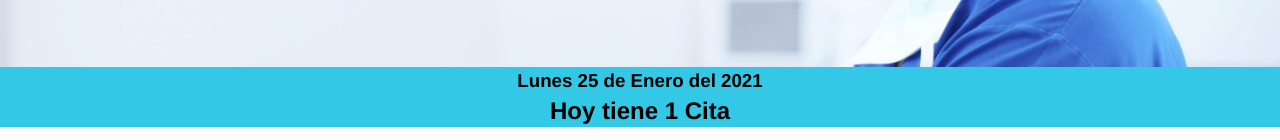
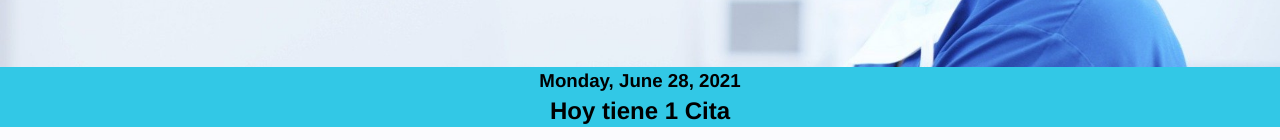
Before and after one commit to AJ-Wi/AJ-Recipe_vue-CLI, a Vue app: page / in a window 1280 px wide. Shown: the part 133-273 px from the top of the page. Built offline with nearby package versions, Linux system fonts and the light colour scheme.

Commit message:
agregado formateado de fecha

```diff
--- a/src/App.vue
+++ b/src/App.vue
@@ -4,7 +4,7 @@
     <img src="@/assets/portada.jpg" alt="portada" />
   </section>
   <section class="message">
-    <h3>Lunes 25 de Enero del 2021</h3>
+    <h3>{{ resolvedDate }}</h3>
     <h2>Hoy tiene 1 Cita</h2>
   </section>
   <router-view />
@@ -19,6 +19,17 @@ export default {
   components: {
     Header,
     Footer,
+  },
+  computed: {
+    resolvedDate() {
+      let formatDate = new Date(new Date()).toLocaleDateString(undefined, {
+        weekday: "long",
+        year: "numeric",
+        month: "long",
+        day: "numeric",
+      });
+      return formatDate;
+    },
   },
 };
 </script>
```
